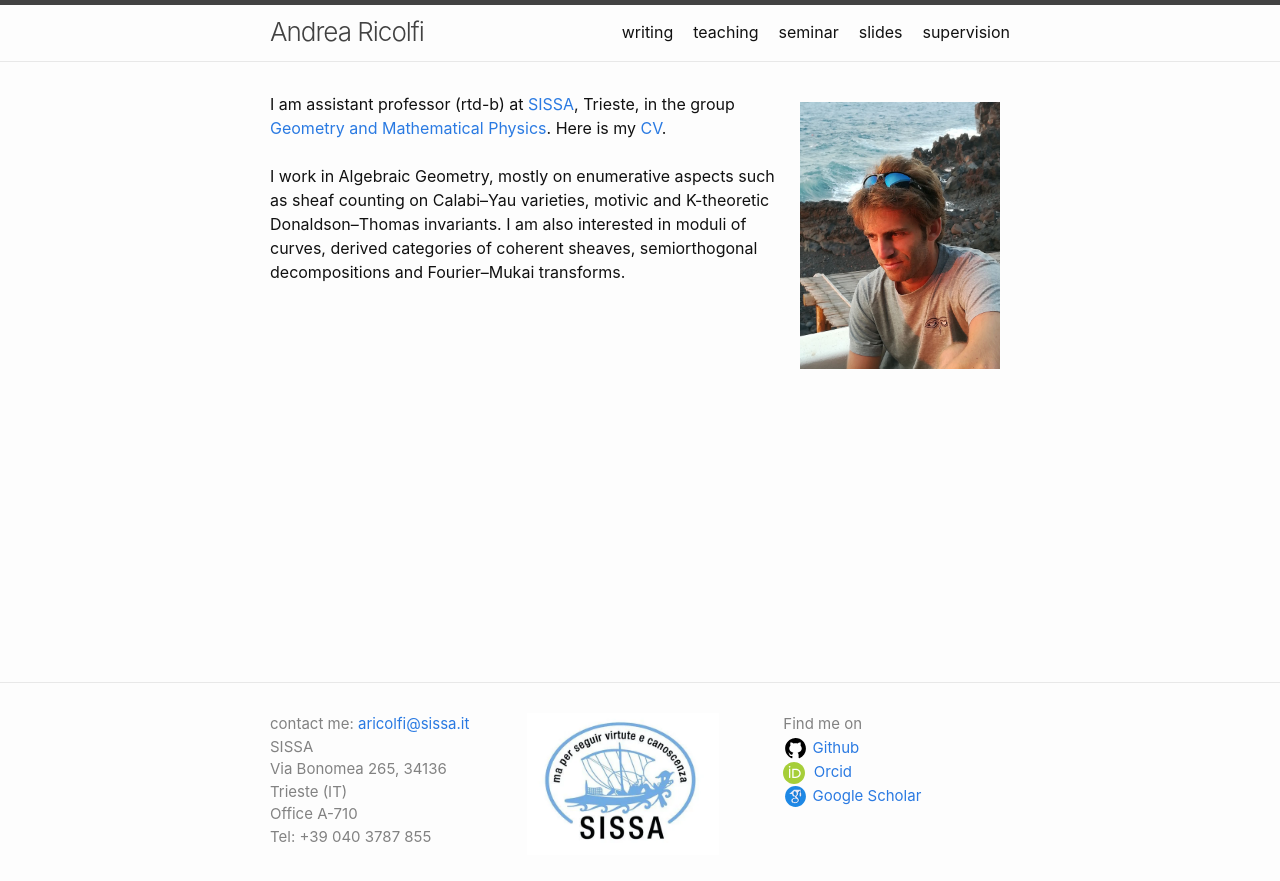
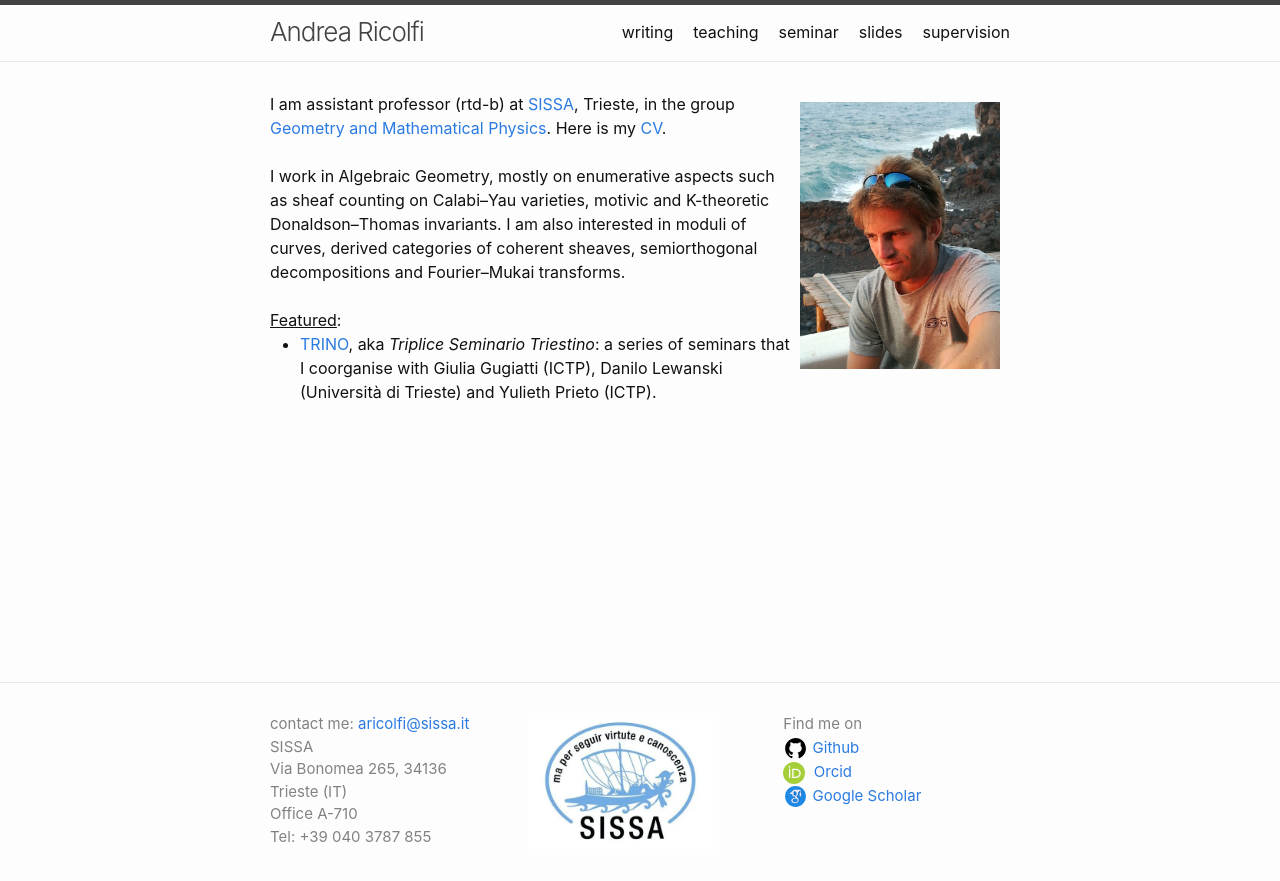
Before and after one commit to atricolfi/aricolfi.github.io, a Jekyll site: the page built from index.html, in a window 1280 px wide. Shown: the top 881 px of the page. Built offline with Jekyll 4.4.1, drawn with Linux system fonts in a browser that asks for light colours.

Commit message:
Update index.html

```diff
--- a/index.html
+++ b/index.html
@@ -12,4 +12,11 @@
 motivic and K-theoretic Donaldson&#8211;Thomas invariants.
 I am also interested in moduli of curves, derived categories of coherent sheaves,
 semiorthogonal decompositions and Fourier&#8211;Mukai transforms.
+    <br> <br>
+    <u>Featured</u>: <br>
+    <ul>
+        <li><a href="https://sites.google.com/view/trinotriestino/home">TRINO</a>, aka <em>Triplice Seminario Triestino</em>:
+        a series of seminars that I coorganise with Giulia Gugiatti (ICTP), Danilo Lewanski (Università di Trieste) and Yulieth Prieto (ICTP).
+        </li>
+    </ul>
   </p>
```
